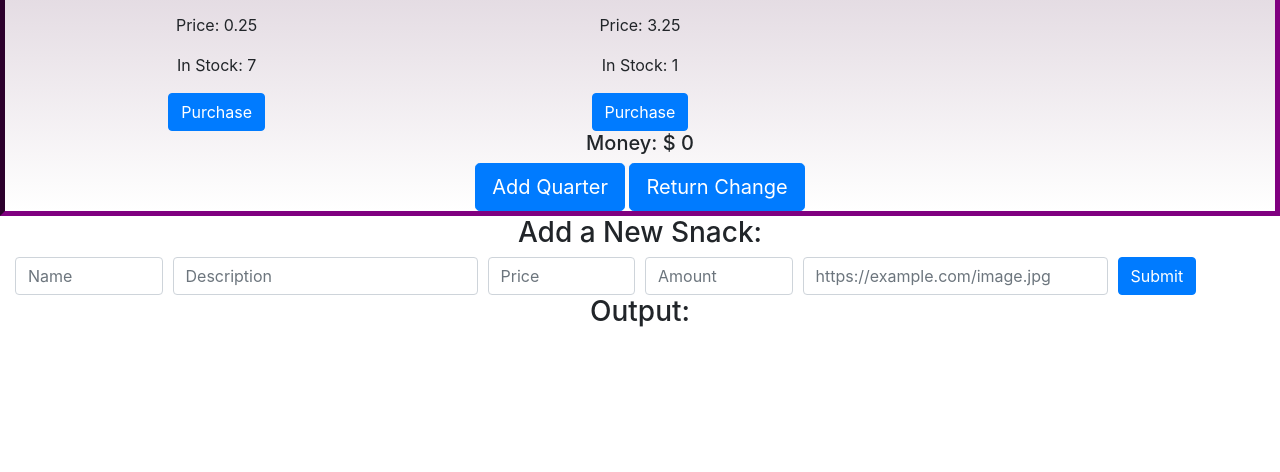
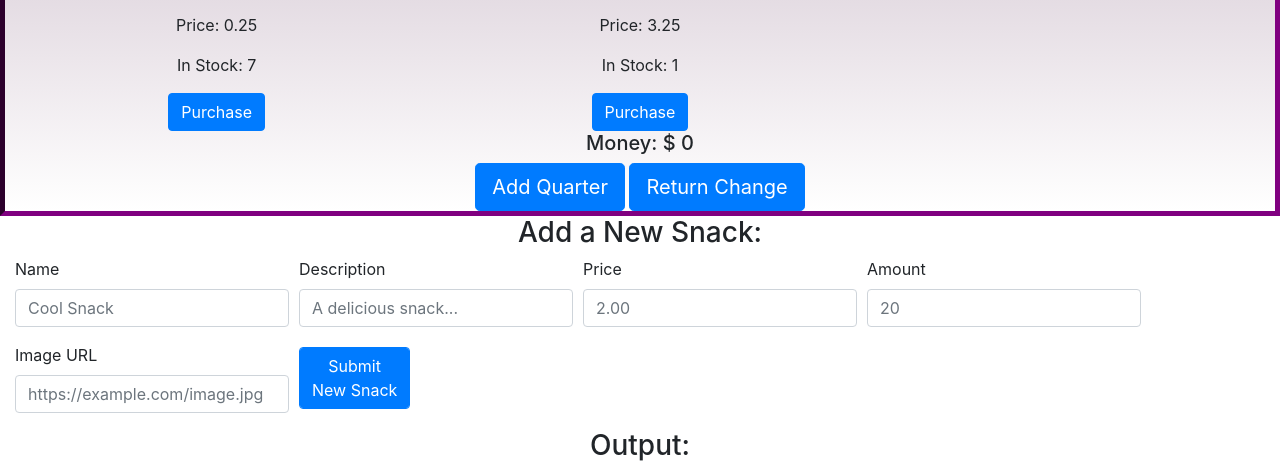
Before and after one commit to christensenjoshua/Vendrrr, a plain HTML site: page index.html in a window 1280 px wide. Shown: the part 702-1174 px from the top of the page. Before the commit the page ends 1040 px from the top, so only its background shows below. Drawn offline with nearby package versions, Linux system fonts and the light colour scheme.

Commit message:
finishing touches

```diff
--- a/index.html
+++ b/index.html
@@ -34,28 +34,28 @@
     </div>
     <form onsubmit="app.controllers.venderController.createItem(event)">
       <div class="form-row align-items-center">
-        <div class="col">
-          <label class="sr-only" for="snackname">Name</label>
-          <input type="text" class="form-control" name="snackname" placeholder="Name" required>
+        <div class="form-group col col-auto">
+          <label class="" for="snackname">Name</label>
+          <input type="text" class="form-control" name="snackname" placeholder="Cool Snack" required>
         </div>
-        <div class="col-3">
-          <label class="sr-only" for="snackdescription">Description</label>
-          <input type="text" class="form-control" name="snackdescription" placeholder="Description" required>
+        <div class="form-group col col-auto">
+          <label class="" for="snackdescription">Description</label>
+          <input type="text" class="form-control" name="snackdescription" placeholder="A delicious snack..." required>
         </div>
-        <div class="col">
-          <label class="sr-only" for="snackprice">Price</label>
-          <input type="number" class="form-control" name="snackprice" placeholder="Price" required>
+        <div class="form-group col col-auto">
+          <label class="" for="snackprice">Price</label>
+          <input type="number" class="form-control" name="snackprice" placeholder="2.00" required>
         </div>
-        <div class="col">
-          <label class="sr-only" for="snackamount">Amount</label>
-          <input type="number" class="form-control" name="snackamount" placeholder="Amount" required>
+        <div class="form-group col col-auto">
+          <label class="" for="snackamount">Amount</label>
+          <input type="number" class="form-control" name="snackamount" placeholder="20" required>
         </div>
-        <div class="col-3">
-            <label class="sr-only" for="snackimage">Image URL</label>
+        <div class="form-group col col-auto">
+            <label class="" for="snackimage">Image URL</label>
             <input type="text" class="form-control" name="snackimage" placeholder="https://example.com/image.jpg" required>
           </div>
-        <div class="col">
-          <button type="submit" class="btn btn-primary">Submit</button>
+        <div class="form-group col col-auto">
+          <button name="submit" type="submit" class="btn btn-primary form-control">Submit<br />New Snack</button>
         </div>
       </div>
     </form>
```
